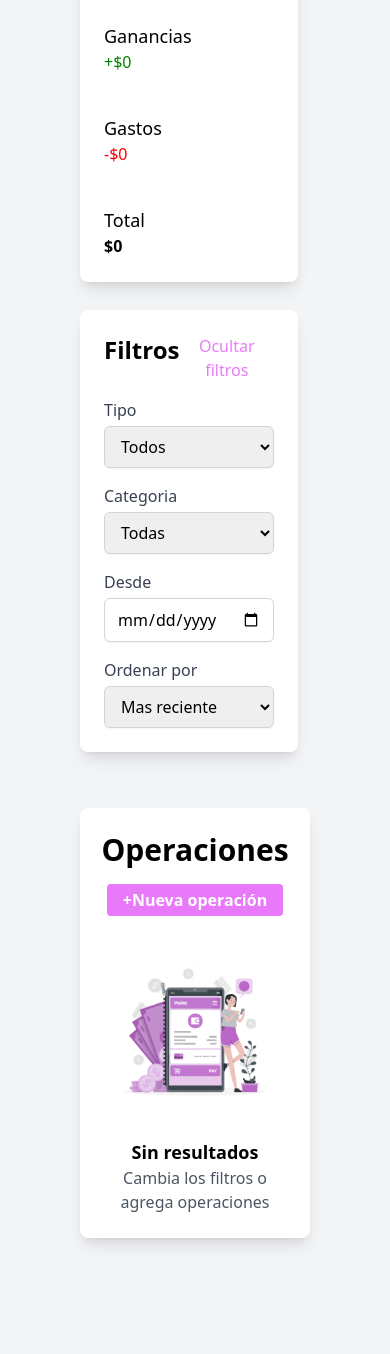
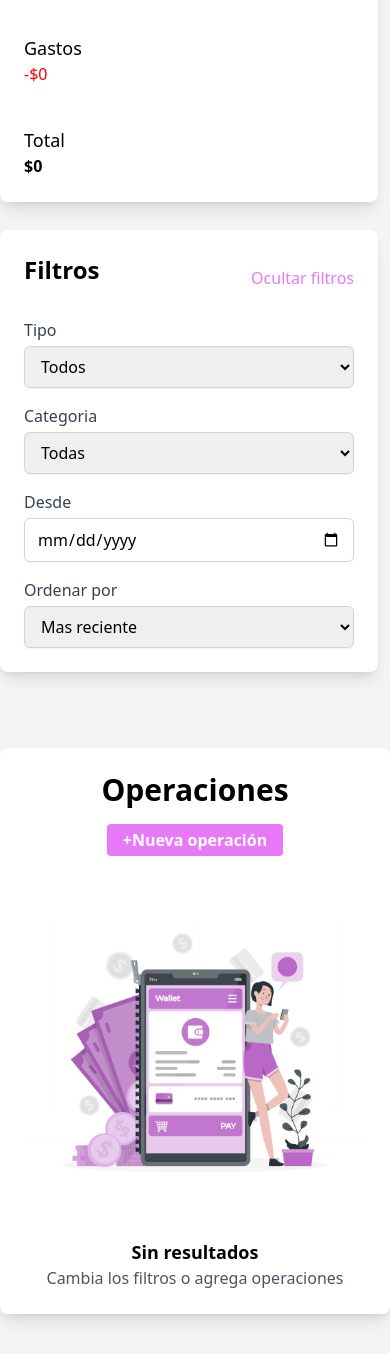
Before and after one commit to andreadiaz519/Proyecto-3-AhorraADAs, a plain HTML site: page index.html in a window 390 px wide. Shown: the part 262-1616 px from the top of the page. Before the commit the page ends 1540 px from the top, so only its background shows below. Drawn offline with nearby package versions, Linux system fonts and the light colour scheme.

Commit message:
Correciones varias
Correccion de indentado
Correcciones para mejorar diseño responsivo desde tailwind

```diff
--- a/index.html
+++ b/index.html
@@ -22,7 +22,6 @@
                 <a href="#" id="cardReportes" class="text-xl no-underline hover:underline"><i <i class="bi bi-pie-chart-fill mr-2"></i>Reporte</a>
             </div>
 
-
     <!-- Boton del Menu Hamburguesa oculto-->
     <button id="menu-btn" class="text-white md:hidden focus:outline-none">
         <svg xmlns="http://www.w3.org/2000/svg" class="icon icon-tabler icon-tabler-menu-2" width="35" height="35" viewBox="0 0 24 24" stroke-width="1.5" stroke="#ffffff" fill="none" stroke-linecap="round" stroke-linejoin="round">
@@ -33,21 +32,18 @@
         </svg>
     </button>
 
-
     <!-- Menu hamburguesa desplegable oculto -->
     <div id="mobile-menu" class="hidden md:hidden">
         <a href="#" id="mobile-balance-link" class="block px-4 py-2 text-white hover:bg-fuchsia-800"><i class="bi bi-graph-up-arrow mr-2"></i>Balance</a>
-        <a href="#" id="mobile-categorias-link" class="block px-4 py-2 text-white hover:bg-fuchsia-800"><i <i class="bi bi-tag-fill mr-2"></i>Categorías</a>
-        <a href="#" id="mobile-reportes-link" class="block px-4 py-2 text-white hover:bg-fuchsia-00"><i <i class="bi bi-pie-chart-fill mr-2"></i>Reporte</a>
+        <a href="#" id="mobile-categorias-link" class="block px-4 py-2 text-white hover:bg-fuchsia-800"><i class="bi bi-tag-fill mr-2"></i>Categorías</a>
+        <a href="#" id="mobile-reportes-link" class="block px-4 py-2 text-white hover:bg-fuchsia-00"><i class="bi bi-pie-chart-fill mr-2"></i>Reporte</a>
     </div>
     </nav>
 </header>
     <!-- Fin contenedor Nav -->
 
-
-
     <!-- Contenedor de las Cards -->
-    <div id="contenido-principal" class="container mx-auto pt-20 pl-20 pr-20">
+    <div id="contenido-principal" class="container mx-auto">
 
     <!-- Card # 1 -->
                 <div class="flex flex-col md:flex-row gap-4">
@@ -56,13 +52,10 @@
                             <h2 class="text-3xl font-bold">Balance</h2>
                             <div class="flex-con">
                             </div>
-                            <div class="flex flex-row mt-10 text-lg">Ganancias</div><div class="flex flex-row" style="color: green;">+$0</div>
-                            <div class="flex flex-row"><h3 class="mt-10 text-lg">Gastos</h3></div><div class="flex flex-row" style="color: red;" >-$0</div>
-                            <div class="flex flex-col"><h3 class="mt-10 text-lg">Total</h3><div class="font-bold" >$0</div></div>
+                                <div class="flex flex-row mt-10 text-lg">Ganancias</div><div class="flex flex-row" style="color: green;">+$0</div>
+                                <div class="flex flex-row"><h3 class="mt-10 text-lg">Gastos</h3></div><div class="flex flex-row" style="color: red;" >-$0</div>
+                                <div class="flex flex-col"><h3 class="mt-10 text-lg">Total</h3><div class="flex flex-row font-bold" >$0</div></div>
                         </section>
-
-
-
     <!-- Fin Card # 1 -->
 
     <!-- Card # 2 -->
@@ -71,7 +64,6 @@
                 <h2 class="text-2xl font-bold mb-4">Filtros</h2>
                 <button id="ocultarBtn" class="text-fuchsia-400 hover:text-blue-800 font-medium">Ocultar filtros</button>
             </div>
-
 
         <!-- Formulario -->
         <div id="opcionesFiltros">
@@ -120,9 +112,8 @@
         <!-- Fin de la Card # 2 -->
 
         <!-- Card # 3 -->
-
-        <section class="bg-white rounded-lg p-6 shadow-lg md:w-2/3 mb-10">
-            <section class="flex flex-col sm:flex-row justify-between items-center mb-6">
+        <section class="bg-white rounded-lg p-6 shadow-lg md:w-2/3 mb-10 my-5">
+            <section class="flex flex-col sm:flex-row justify-between items-center mb-6 ">
                 <!-- Título alineado a la izquierda -->
                     <h2 class="text-3xl font-bold mb-4 sm:mb-0">Operaciones</h2>
                     <button id="boton-agregar" class="bg-fuchsia-400 hover:bg-fuchsia-500 text-white font-semibold py-1 px-4 rounded">
@@ -141,7 +132,6 @@
         </div>
     </div>
     <!-- Fin de la Card # 3 -->
-
 
     <!-- Contenedor Nueva Operacion -->
     <section id="contenedor-operacion" class=" hidden max-w-xl mx-auto p-6 mt-20 bg-white shadow-md rounded-md">
@@ -191,9 +181,6 @@
         <button id="boton-agregar" class="bg-fuchsia-400 text-white p-3 px-6 rounded-md hover:bg-fuchsia-600">Agregar</button>
     </div>
 </section>
-
-
-
 <!-- Contenedor de Reportes -->
 
 <div id="contenedorReportes" class="hidden max-w-3xl mx-auto bg-white shadow-lg rounded-lg p-6 mt-10">
@@ -213,10 +200,7 @@
 </div>
 
     </div>
-
-
 <!-- Contenedor Categorias -->
-
 <section id="contenedorCategorias" class=" hidden max-w-3xl mx-auto p-6 mt-20 bg-white shadow-md rounded-md">
     <h2 class="text-4xl font-bold mb-6">Categorías</h2>
 
@@ -227,7 +211,7 @@
         <button class="bg-fuchsia-500 text-white p-2 rounded-r-lg hover:bg-fuchsia-600 focus:outline-none focus:ring-2 focus:ring-fuchsia-500">Agregar</button> <br>
     </div>
 
-    <!-- Lista  de categorias -->
+<!-- Lista  de categorias -->
     <div>
         <ul class="space-y-2">
             <li class="flex items-center justify-between p-3 rounded-lg pt-10">
@@ -274,13 +258,6 @@
             </ul>
             <div class="flex justify-end">
             </div>
-
-
-
-
-
-
-
     <script src="app.js"></script>
 </body>
 </html>
```
